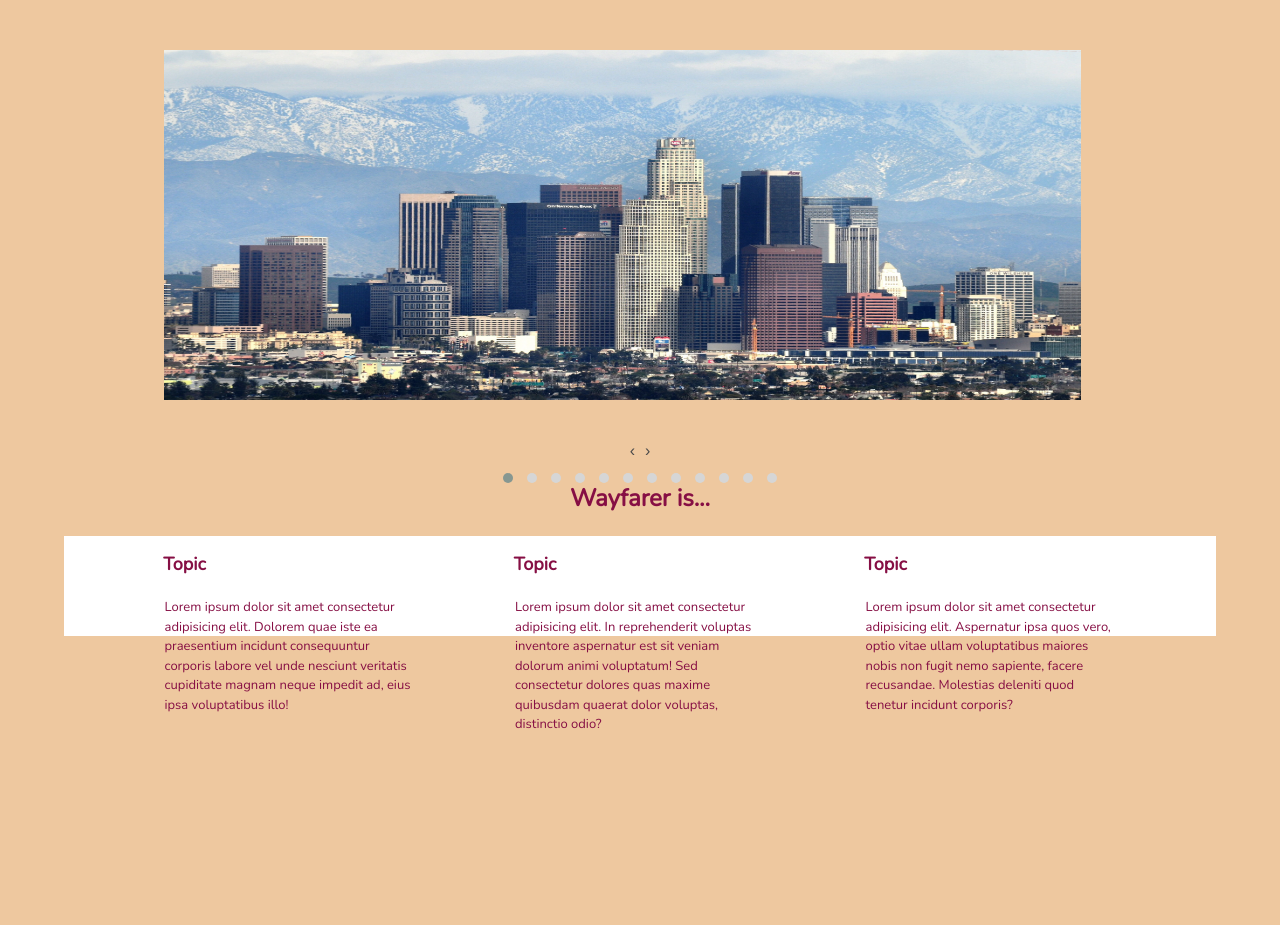
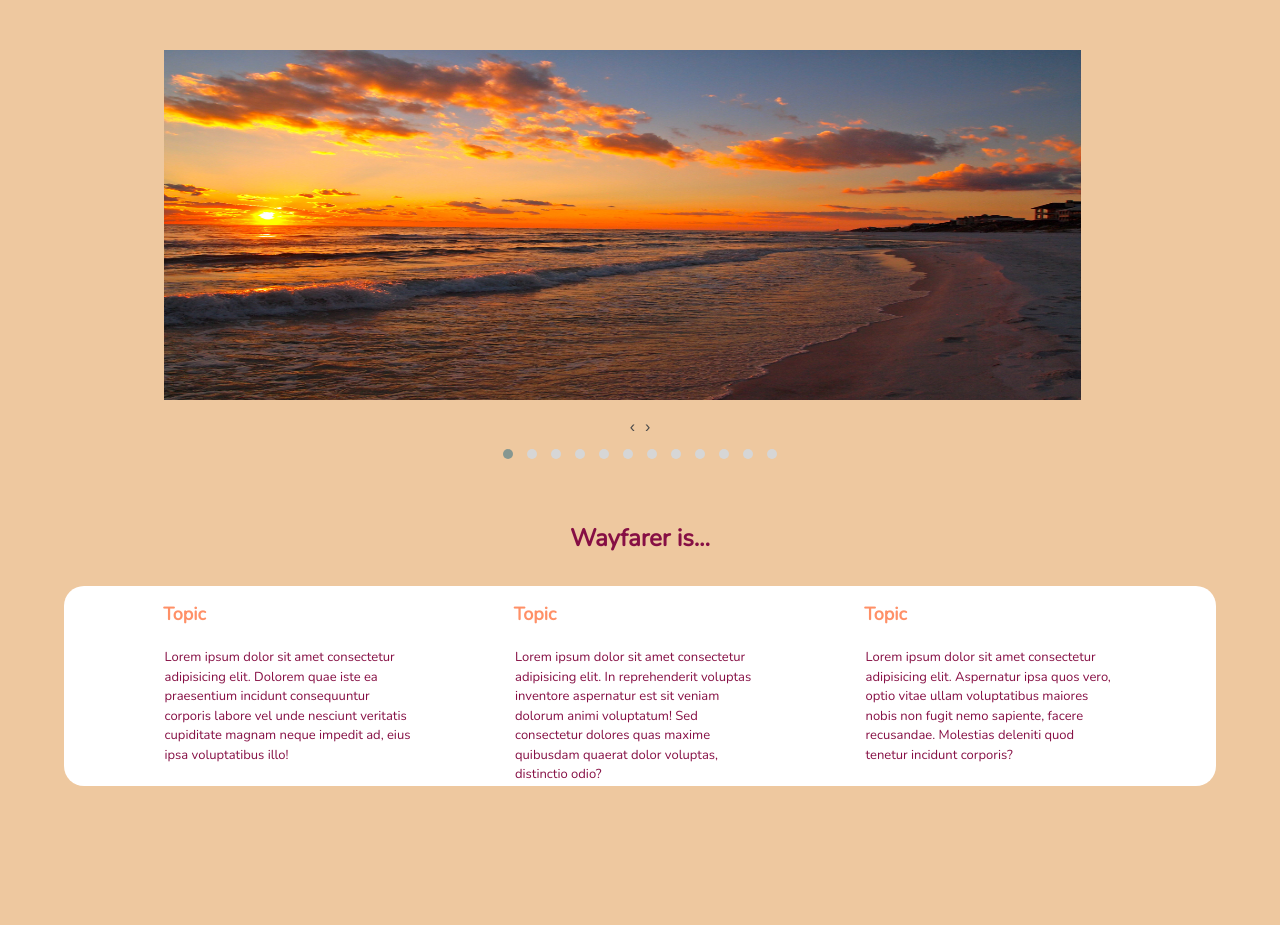
Before and after one commit to joshdaos/Wayfarer, a Django app: page / in a window 1280 px wide. Shown: the part 75-1000 px from the top of the page. Run offline with Django 3.2, Linux system fonts and the light colour scheme; some libraries are stand-ins or nearby versions.

Commit message:
CSS styling

```diff
--- a/main_app/static/styles/main.css
+++ b/main_app/static/styles/main.css
@@ -54,7 +54,11 @@ body {
     justify-content: space-evenly;
     align-content: space-between;
     flex-direction: row;
-    height: 100px;
+    height: 200px;
+    background-color: #eec89f;
+    border: 10px;
+    border-radius: 20px;
+    border-color: #860f44;
 }
 
 .wayfarer-intro {
@@ -62,9 +66,10 @@ body {
     justify-content: center;
     align-content: center;
     font-size: x-large;
-    margin-bottom: 20px;
+    margin: 30px;
     color: #860f44;
     font-weight: bold;
+
 }
 
 .topic {
@@ -72,16 +77,17 @@ body {
     justify-content: center;
     margin-top: 15px;
     margin-left: -210px;
-    color: #860f44;
+    color: #ff9067;
     font-size: large;
     font-weight: bold;
+
 }
 
 .home-page-images {
     margin-top: 50px;
     width: auto;
     height: 350px;
-    margin-bottom: 80px;
+    margin-bottom: 120px;
 }
 
 .topic_p {
@@ -100,6 +106,8 @@ body {
     margin-top: 25px;
     width: 400px;
     height: 100px;
+    border: 5px;
+    border-color: #860f44;
 }
 
 .posts {
@@ -122,8 +130,8 @@ body {
     width: 90%;
     height: 350px;
     padding: 0 20px 0 100px;
+    border-radius: 10px;
 }
-
 
 .post_container {
     display: flex;
@@ -166,17 +174,20 @@ body {
 }
 
 div.card-header {
-    background-color: #eec89f;
+    background-color: white;
 }
 
 a.button.is-info {
     background-color: orange;
+    height: 50px;
+    width: 50px;
 }
 
 .modal-content {
     background-color: #eec89f;
     padding: 30px;
     border: 5px solid orange;
+    border-radius: 10px;
 }
 
 .modal-background {
--- a/main_app/templates/base.html
+++ b/main_app/templates/base.html
@@ -45,18 +45,18 @@
                 <form method="post" action="{% url 'login' %}">
                     <h1 class="login-header">Log In</h1>
                     {% csrf_token %}
-                    <input type="text" name="username">
-                    <input type="password" name="password">
+                    <input type="text" placeholder="User Name" name="username"> <br>
+                    <input type="password" placeholder="Password" name="password"> <br>
                     <input type="submit" class="btn" value="login" />
                     <input type="hidden" name="next" value="{{ next }}" />
                 </form>
                 <form method="post" action="{% url 'signup' %}">
                     <h1 class="signup-header">Sign Up</h1>
                     {% csrf_token %} {{ form.as_p }}
-                    <input type="text" placeholder="Name" name="name" required>
-                    <input type="text" placeholder="Current City" name="currentcity" required>
-                    <input type="text" placeholder="Image" name="image" required>
-                    <input type="submit" class="btn" value="Sign Up" />
+                    <input type="text" placeholder="Name" name="name" required> <br>
+                    <input type="text" placeholder="Current City" name="currentcity" required> <br>
+                    <input type="text" placeholder="Image" name="image" required> <br>
+                    <input type="submit" class="btn" value="Sign Up" /><br>
                     <input type="hidden" name="next" value="{{ next }}" />
                 </form>
             </div>
--- a/main_app/templates/home.html
+++ b/main_app/templates/home.html
@@ -6,11 +6,11 @@
 <!-- Carousel Docs https://owlcarousel2.github.io/OwlCarousel2/ -->
 <div class="home-page-images">
     <div class="owl-carousel owl-theme" id="owl-slider">
-        <div class="item"><img id="owl-pic" src="static/images/LA.jpeg" alt="LA"></div>
         <div class="item"><img id="owl-pic" src="static/images/florida.jpeg" alt="Florida"></div>
         <div class="item"><img id="owl-pic" src="static/images/Miami_skyline.jpeg" alt="Miami"></div>
+        <div class="item"><img id="owl-pic" src="static/images/LA.jpeg" alt="LA"></div>
         <div class="item"><img id="owl-pic" src="static/images/Seattle-skyline.jpeg" alt="Seattle"></div>
-        <div class="item"><img id="owl-pic" src="static/images/hawaii-ke'e beach.jpeg" alt="Hawaii">></div>
+        <div class="item"><img id="owl-pic" src="static/images/hawaii-ke'e beach.jpeg" alt="Hawaii"></div>
         <div class="item"><img id="owl-pic" src="static/images/SF-photo.jpeg" alt="San Fransico"></div>
         <div class="item"><img id="owl-pic" src="static/images/London-skyline.jpeg" alt="London"></div>
         <div class="item"><img id="owl-pic" src="static/images/Dubai-photo.jpeg" alt="Dubai"></div>
```
